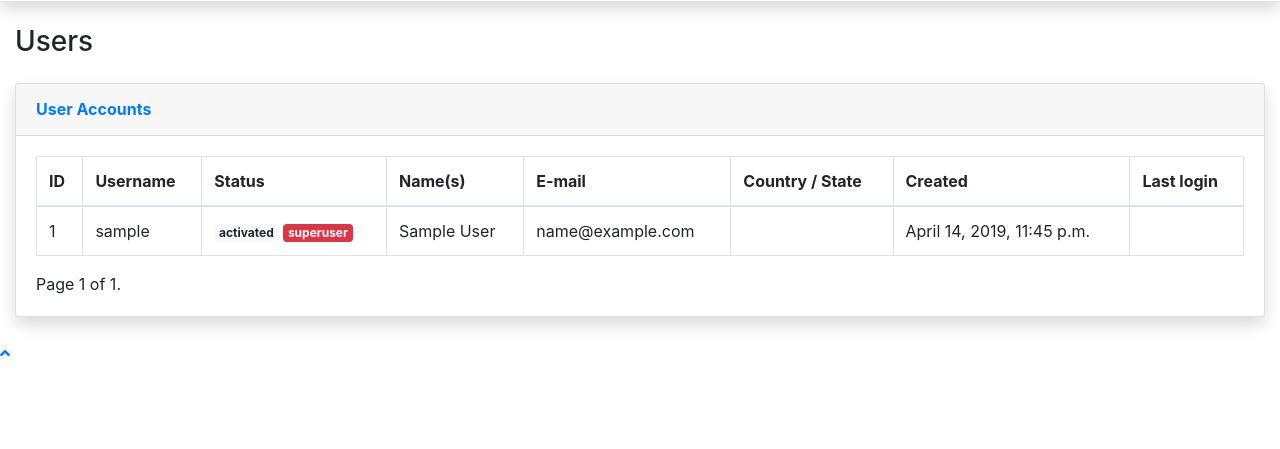
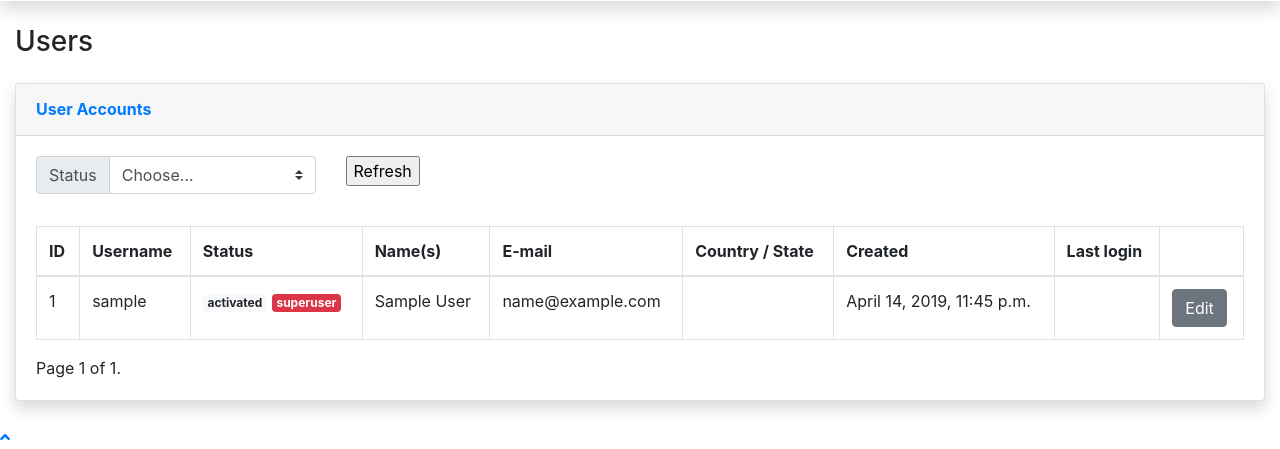
Before and after one commit to jananihome/Janani-Home, a Django app: page /superadmin/users/ in a window 1280 px wide. Shown: the part 1083-1532 px from the top of the page. Before the commit the page ends 1440 px from the top, so only its background shows below. Run offline with Django 3.2, Linux system fonts and the light colour scheme; the visitor is signed in with stand-in values (Sample User, id 1); data comes from the database, SQL or seed files in the repository; some libraries are stand-ins or nearby versions.

Commit message:
Add status filterting to superadmin user list

```diff
--- a/superadmin/views.py
+++ b/superadmin/views.py
@@ -54,7 +54,34 @@ def dashboard(request):
 def user_list(request):
     template = 'superadmin/user_list.html'
 
-    all_users = User.objects.select_related('profile')
+    if request.method == 'POST':
+        if request.POST['user_status']:
+            filter_status = request.POST['user_status']
+            if filter_status == 'activated':
+                all_users = User.objects.filter(is_active=True).select_related('profile')
+            elif filter_status == 'inactive':
+                all_users = User.objects.filter(is_active=False).select_related('profile')
+            elif filter_status == 'volunteer_approved':
+                all_users = User.objects.filter(profile__is_volunteer=True,
+                                                profile__approved_volunteer=True).select_related('profile')
+            elif filter_status == 'volunteer_pending':
+                all_users = User.objects.filter(profile__is_volunteer=True,
+                                                profile__approved_volunteer=False).select_related('profile')
+            elif filter_status == 'organization':
+                all_users = User.objects.filter(profile__is_organization=True).select_related('profile')
+            elif filter_status == 'superuser':
+                all_users = User.objects.filter(is_superuser=True).select_related('profile')
+            else:
+                filter_status = None
+                all_users = User.objects.select_related('profile')
+        else:
+            filter_status = None
+            all_users = User.objects.select_related('profile')
+    else:
+        all_users = User.objects.select_related('profile')
+        filter_status = None
+
+    all_users = all_users.order_by('-date_joined')
 
     limit = request.GET.get('limit', '20')
     try:
@@ -74,6 +101,7 @@ def user_list(request):
 
     context = {
         'users': users,
+        'filter_status': filter_status
     }
 
     return render(request, template, context)
--- a/templates/superadmin/user_list.html
+++ b/templates/superadmin/user_list.html
@@ -14,6 +14,43 @@
             <div id="dataTable_wrapper" class="dataTables_wrapper dt-bootstrap4">
                 <div class="row">
                     <div class="col-sm-12">
+                    <form method="post" action=".">
+                        {% csrf_token %}
+                        <div class="row">
+                            <div class="col-sm-12 col-md-3">
+                                <div class="input-group mb-3">
+                                  <div class="input-group-prepend">
+                                    <label class="input-group-text" for="userStatusSelect">Status</label>
+                                  </div>
+                                  <select name="user_status" class="custom-select" id="userStatusSelect">
+                                    <option {% if not filter_status %}selected{% endif %}>Choose...</option>
+                                    <option value="activated" {% if filter_status == 'activated' %}selected{% endif %}>activated</option>
+                                    <option value="inactive" {% if filter_status == 'inactive' %}selected{% endif %}>inactive</option>
+                                    <option value="volunteer_approved" {% if filter_status == 'volunteer_approved' %}selected{% endif %}>volunteer (approved)</option>
+                                    <option value="volunteer_pending" {% if filter_status == 'volunteer_pending' %}selected{% endif %}>volunteer (pending)</option>
+                                    <option value="organization" {% if filter_status == 'organization' %}selected{% endif %}>organization</option>
+                                    <option value="superuser" {% if filter_status == 'superuser' %}selected{% endif %}>superuser</option>
+                                  </select>
+                                </div>
+                            </div>
+                            <div class="col-sm-12 col-md-3">
+                                <input type="submit" value="Refresh">
+                            </div>
+                        </div>
+                    </form>
+                    </div>
+                    <div class="col-sm-12 col-md-3">
+                        <div class="input-group mb-3">
+                        </div>
+                    </div>
+                    <!--div class="col-sm-12 col-md-6">
+                        <div id="dataTable_filter" class="dataTables_filter">
+                            <label>Search:<input type="search" class="form-control form-control-sm" placeholder="" aria-controls="dataTable"></label>
+                        </div>
+                    </div-->
+                </div>
+                <div class="row">
+                    <div class="col-sm-12">
                         <table class="table table-bordered dataTable" id="dataTable" role="grid" aria-describedby="dataTable_info" style="width: 100%;" width="100%" cellspacing="0">
                             <thead>
                             <tr role="row">
@@ -25,6 +62,7 @@
                                 <th>Country / State</th>
                                 <th>Created</th>
                                 <th>Last login</th>
+                                <th></th>
                             </tr>
                             </thead>
                         <tbody>
@@ -62,6 +100,7 @@
                                 <td>{% if user.profile.country %}{{ user.profile.country }}{% endif %}{% if user.profile.state %} / {{ user.profile.state }}{% endif %}</td>
                                 <td>{% if user.date_joined %}{{ user.date_joined }}{% endif %}</td>
                                 <td>{% if user.last_login %}{{ user.last_login }}{% endif %}</td>
+                                <td><a href="#" class="btn btn-secondary">Edit</a></td>
                             </tr>
                         {% endfor %}
                         </tbody>
```
